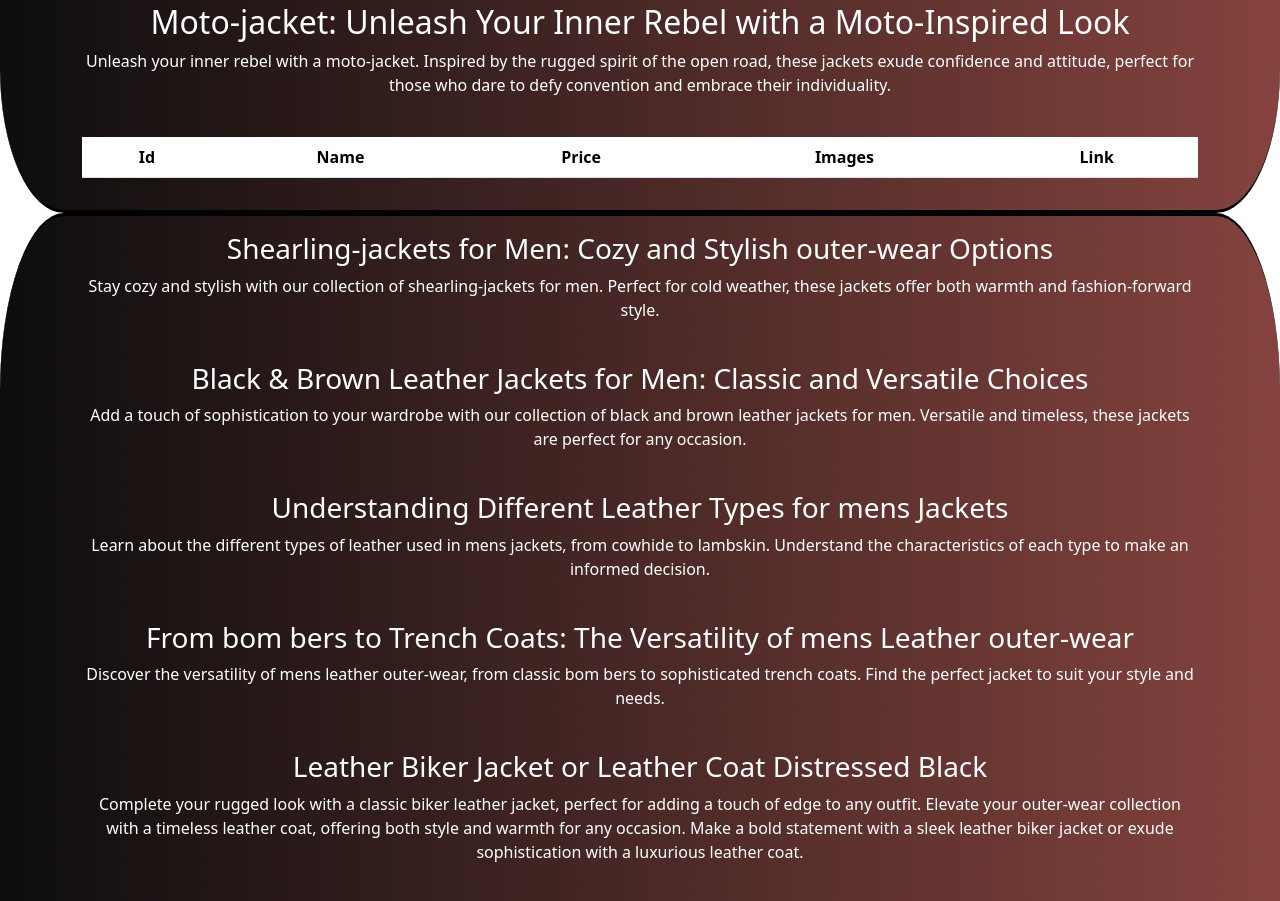
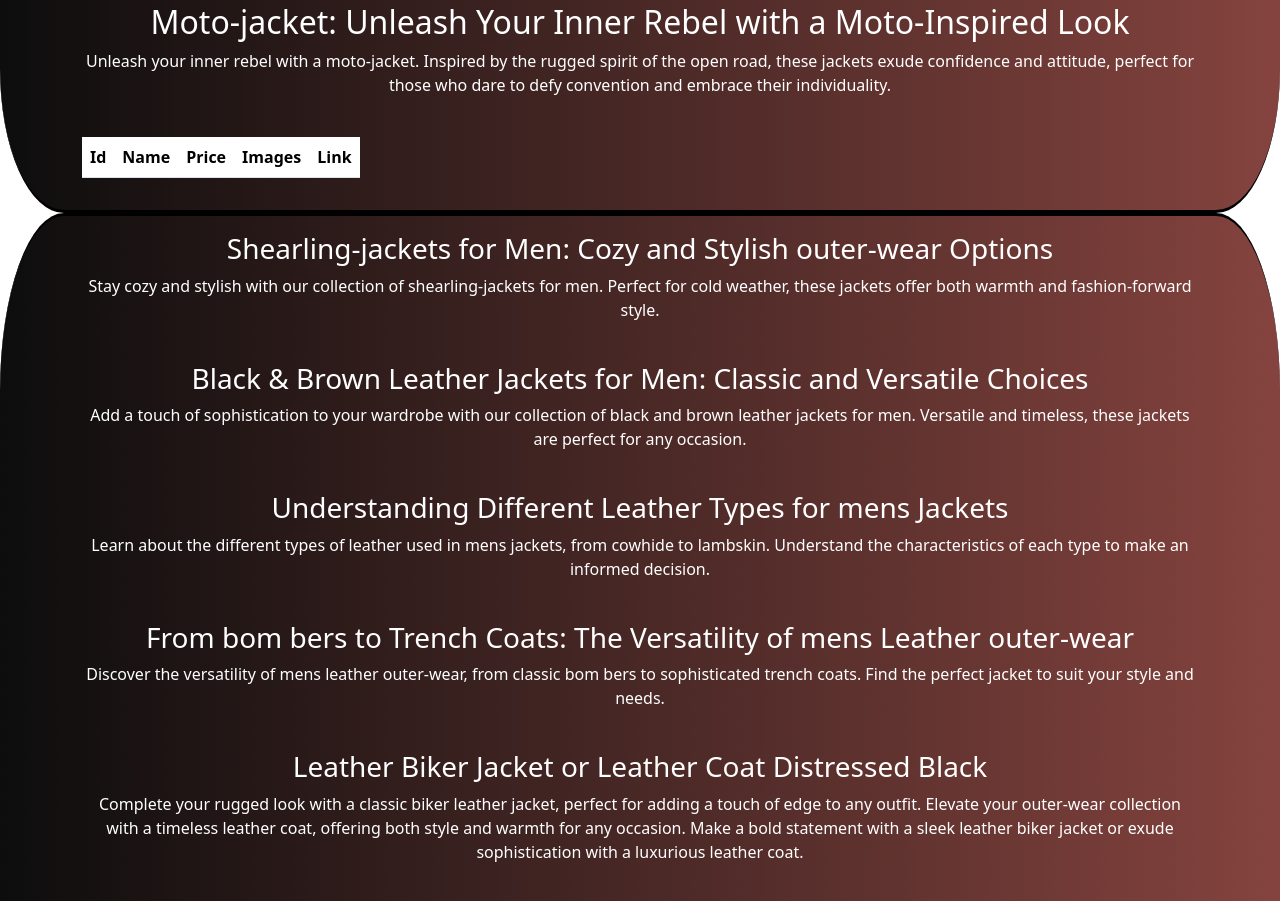
Before and after one commit to Waleed-Web-2000/Blackjacketmen, a website: page index.html in a window 1280 px wide. Shown: the part 6305-7206 px from the top of the page. Drawn offline with Linux system fonts and the light colour scheme; no server answers.

Commit message:
Update index.html

```diff
--- a/index.html
+++ b/index.html
@@ -229,7 +229,7 @@
         </div>
       </div>
       <div class="col-sm-12">
-	<table class="table">
+	<table class="table w-auto">
         <thead>
           <tr class="text-center">
             <th scope="col-md-4">Id</th>
```
